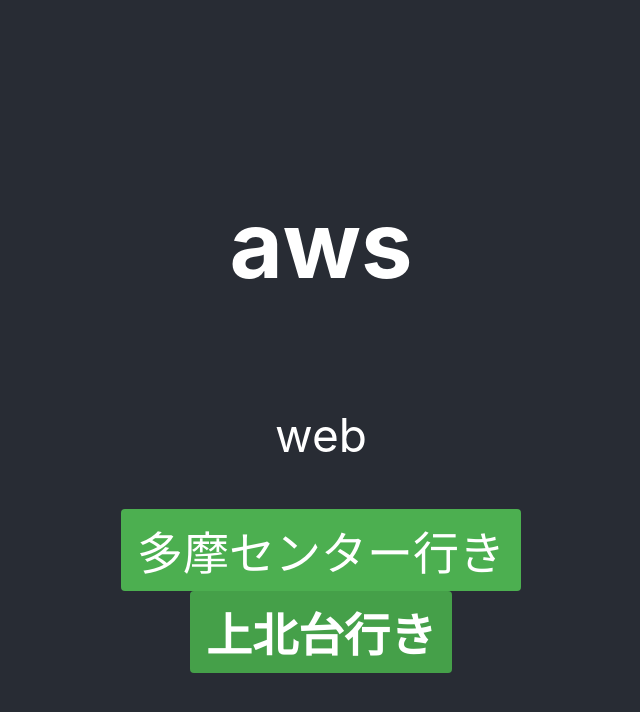
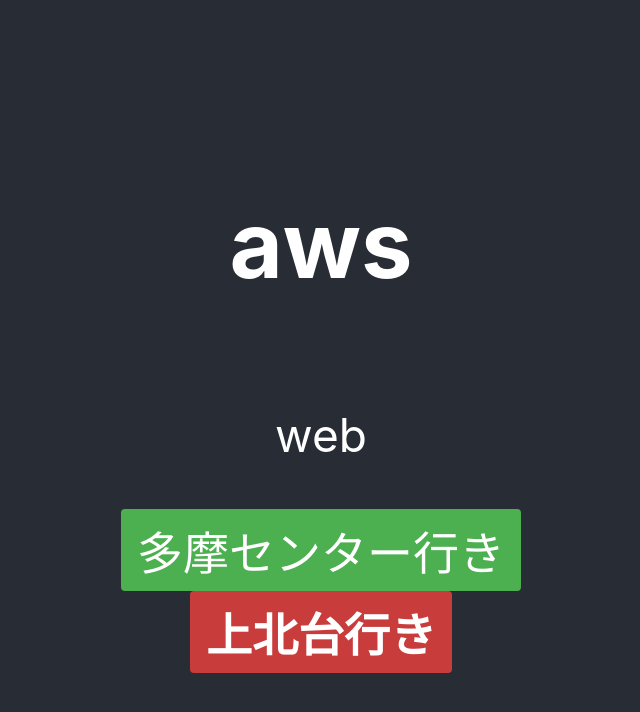
Before and after one commit to tosi4580/aws1, a React (Create React App) app: page / in a window 1280 px wide. In both pictures the pointer is over the element "上北台行き". Shown: the top 712 px of the page, without its empty margins (319-959 px from the left). Built offline with nearby package versions, Linux system fonts and the light colour scheme.

Commit message:
Update App.css

```diff
--- a/src/App.css
+++ b/src/App.css
@@ -40,5 +40,5 @@ b {
   transition: background-color 0.3s ease;
 }
 b:hover {
-  background-color: #45a049;
+  background-color: #c93c3c;
 }
```
